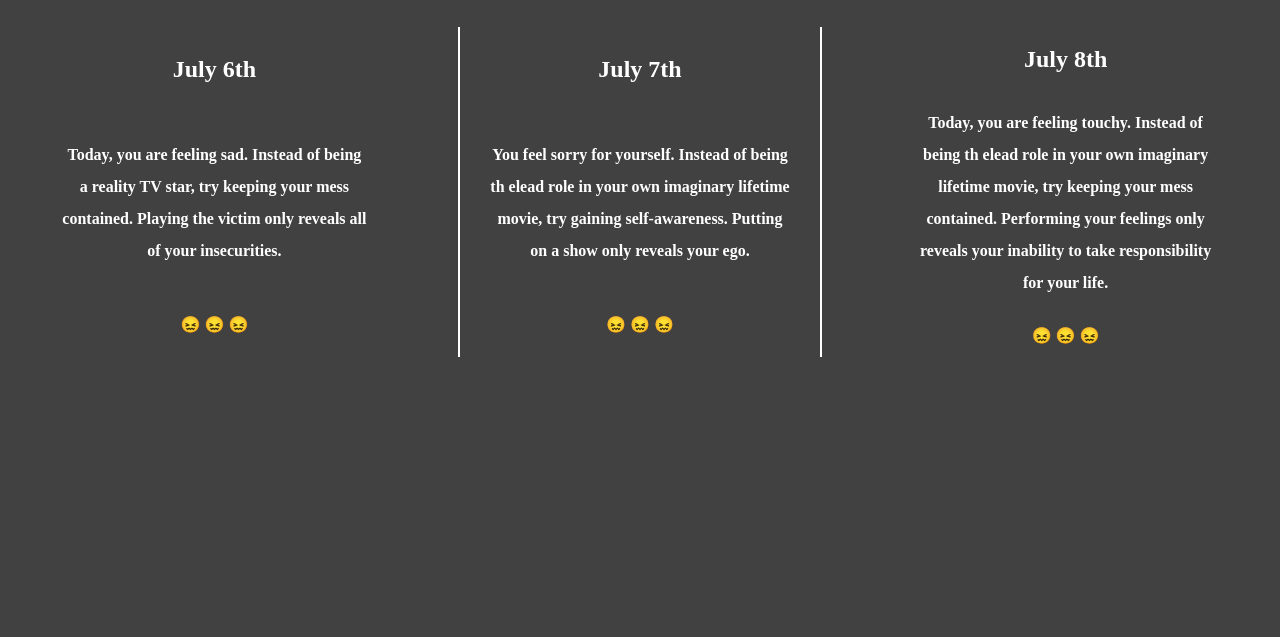
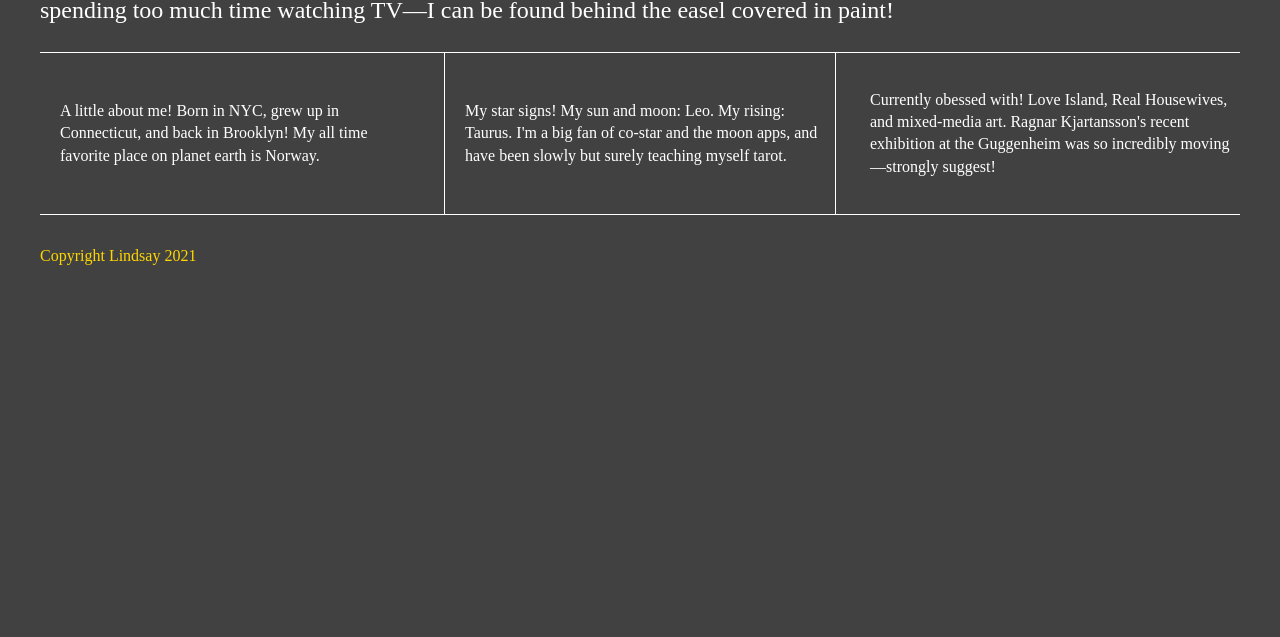
Before and after one commit to lindzht/divs-flexbox-starter, a plain HTML site: page index.html in a window 1280 px wide. Shown: the part 227-864 px from the top of the page. After the commit the page ends 800 px from the top, so only its background shows below. Drawn offline with nearby package versions, Linux system fonts and the light colour scheme; a web font is replaced by a local one.

Commit message:
Added header, main, and div content. Adjusted css with flexbox

```diff
--- a/css/main.css
+++ b/css/main.css
@@ -99,70 +99,68 @@ textarea {
 html {
   background-color: rgb(65, 65, 65);
   height: 100%;
+  width: 100%;
 }
 
 body {
+  color: white;
   padding: 2em;
-  height: 100%;
+  font-family: 'Bona Nova', serif;
+  font-size: 1em;
+  display: flex;
+  justify-content: center;
 }
 
-#intro h1 {
+.flex-container {
+    display: flex;
+    justify-content: space-between;
+    flex-flow: row wrap;
+    max-width: 1200px;
+}
+
+header,
+footer {
+    display: flex;
+    justify-content: flex-start;
+    width: 100%;
+}
+
+header h1 {
     font-family: 'Permanent Marker', cursive;
     text-transform: capitalize;
     font-size: 3rem;
-    color: white;
+    color: gold;
 }
 
-#intro h2 {
-    font-family: 'Bona Nova', serif;
-    text-transform: capitalize;
-    font-size: 2.5rem;
-    color:gold;
-    background-color: rgba(255, 174, 0, 0.349);
+main {
+    width: 100%;
+    display: flex;
+    justify-content: center;
+    border-bottom: 1px solid #fff;
+  }
+
+main p {
+    font-size: 1.5rem;
 }
 
-.wrapper {
-  /*add display:flex and set justify-content to space-between*/
-  font-weight: 700;
+.flex-items {
   display: flex;
-  justify-content: space-between;
+  justify-content: center;
+  align-items: center;
+  width: 30%;
+  color: white;
+  padding: 20px 10px 20px 20px;
 }
 
-.wrapper h3 {
-    font-family: 'Bona Nova', serif;
-    font-size: 1.5rem;
-    color: white;
+#div-2 {
+    border-left: 1px solid white;
+    border-right: 1px solid white;
 }
 
-.wrapper p {
-    font-family: 'Bona Nova', serif;
-    font-size: 1em;
-    line-height: 2em;
-}
-
-.div-1, .div-2, .div-3 {
-  /*give the divs a width of 30%, add display:flex, set justify-content and align-items to center*/
-  color: #fff;
-  line-height: 1em;
-  font-size: 1em;
-  background-color: transparent;
-  display: flex;
-  width: 30%;
-  justify-content: center;
-  align-items: center;
-  text-align: center;
-  flex-flow: row wrap;
-  padding: 0 30px 0 30px;
-  box-sizing: border-box;
-}
-
-.div-2 {
-    border-left: solid 2px white;
-    border-right: solid 2px white;
-}
-
-.emoji {
-    margin: 5px auto;
+footer {
+    color: gold;
+    border-top: 1px solid #fff;
+    padding: 30px 0 0 0;
 }
 
 
--- a/index.html
+++ b/index.html
@@ -23,29 +23,24 @@
             <p class="browserupgrade">You are using an <strong>outdated</strong> browser. Please <a href="http://browsehappy.com/">upgrade your browser</a> to improve your experience.</p>
         <![endif]-->
 
-       <section id="intro">
-            <h1>Weekly astrology forecast</h1>
-            <h2> Leo edition </h2>
-       </section>
-
-        <section class="wrapper">
-            <div class="div-1">
-                <h3>July 6th</h3>
-                <p>Today, you are feeling sad. Instead of being a reality TV star, try keeping your mess contained. Playing the victim only reveals all of your insecurities.</p>
-                <p class="emoji">&#128534; &#128534; &#128534;</p>
+        <section class="flex-container">
+            <header>
+                <h1>Hi, I'm Lindsay!</h1>
+            </header>
+            <main>
+                <p>I'm a responsive designer & developer who enjoys being creative. When I'm not working, pursuing side projects, or spending too much time watching TV—I can be found behind the easel covered in paint!</p>
+            </main>
+            <div id="div-1" class="flex-items">
+                <p>A little about me! Born in NYC, grew up in Connecticut, and back in Brooklyn! My all time favorite place on planet earth is Norway.</p>
             </div>
-            <div class="div-2">
-                <h3>July 7th</h3>
-                <p>You feel sorry for yourself. Instead of being th elead role in your own imaginary lifetime movie, try gaining self-awareness. Putting on a show only reveals your ego.</p>
-                <p class="emoji">&#128534; &#128534; &#128534;</p>
+            <div id="div-2" class="flex-items">
+                <p>My star signs! My sun and moon: Leo. My rising: Taurus. I'm a big fan of co-star and the moon apps, and have been slowly but surely teaching myself tarot.</p>
             </div>
-            <div class="div-3">
-                <h3>July 8th</h3>
-                <p>Today, you are feeling touchy. Instead of being th elead role in your own imaginary lifetime movie, try keeping your mess contained. Performing your feelings only reveals your inability to take responsibility for your life.</p>
-                <p class="emoji">&#128534; &#128534; &#128534;</p>
+            <div id="div-3" class="flex-items">
+                <p>Currently obessed with! Love Island, Real Housewives, and mixed-media art. Ragnar Kjartansson's recent exhibition at the Guggenheim was so incredibly moving—strongly suggest!</p>
             </div>
+            <footer>Copyright Lindsay 2021</footer>
         </section>
-
 
         <script src="https://ajax.googleapis.com/ajax/libs/jquery/1.11.3/jquery.min.js"></script>
         <script>window.jQuery || document.write('<script src="js/vendor/jquery-1.11.3.min.js"><\/script>')</script>
```
